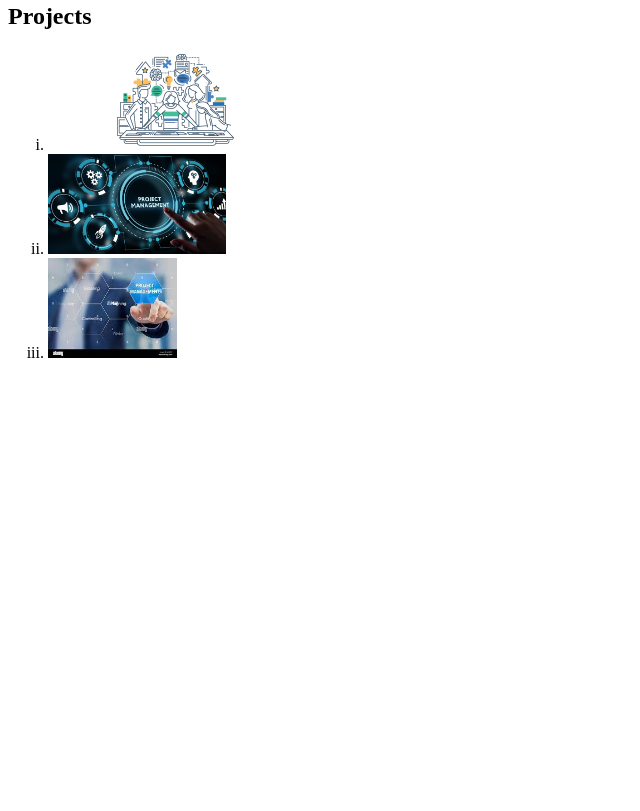
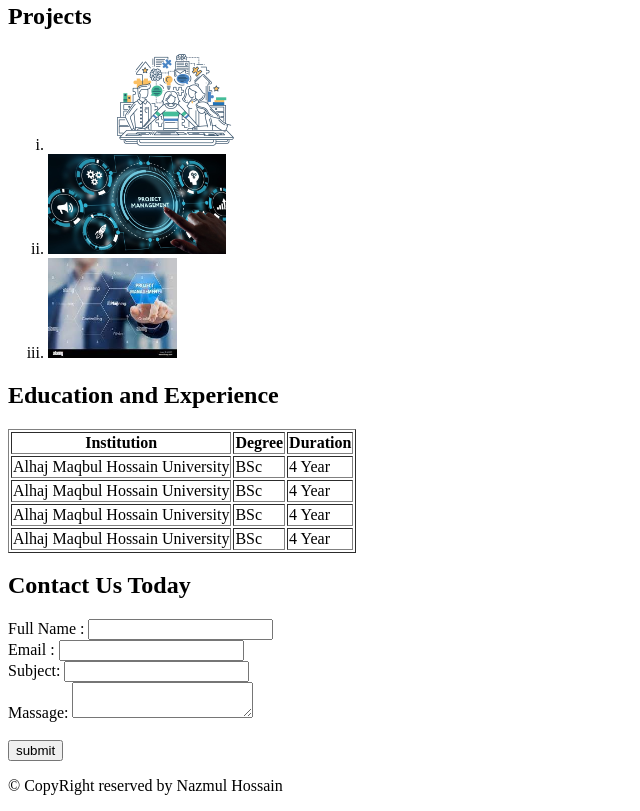
Before and after one commit to anisul-Islam/full-stack-assignment-3-html, a plain HTML site: page index.html in a window 1280 px wide. Shown: the part 856-1667 px from the top of the page, without its empty margins (0-640 px from the left). Before the commit the page ends 1234 px from the top, so only its background shows below. Drawn offline with Linux system fonts and the light colour scheme.

Commit message:
finished the assainment

```diff
--- a/index.html
+++ b/index.html
@@ -64,9 +64,8 @@
 <!-- Skills and Expertise End-->
 
 <!-- Projects Section -->
- <section>
-
-      <h1> Projects </h1>
+<section>
+    <h1> Projects </h1>
     <div class="Projects">
         <ol type="i">
             <li><a href="https://github.com/nazmu-l/Blog-ewbsite.git" target="_blank" ><img src="./image/project-design-in-project-management.png" alt="Blog Website" height="100"></a></li>
@@ -77,8 +76,73 @@
 
     </div>
 
+</section>
+<!-- Projects Section End-->
+
+<!-- Education Section -->
+<section>
+    <h1>Education and Experience</h1>
+    <table border="1">
+        <thead>
+            <tr>
+                <th>Institution</th>
+                <th>Degree</th>
+                <th>Duration</th>
+            </tr>
+        </thead>
+        <tbody>
+            <tr>
+                <td> Alhaj Maqbul Hossain University</td>
+                <td>BSc</td>
+                <td>4 Year</td>
+            </tr>
+            <tr>
+                <td> Alhaj Maqbul Hossain University</td>
+                <td>BSc</td>
+                <td>4 Year</td>
+            </tr>
+            <tr>
+                <td> Alhaj Maqbul Hossain University</td>
+                <td>BSc</td>
+                <td>4 Year</td>
+            </tr>
+            <tr>
+                <td> Alhaj Maqbul Hossain University</td>
+                <td>BSc</td>
+                <td>4 Year</td>
+            </tr>
+        </tbody>
+    </table>
+</section>
+
+<!-- Education Section End-->
+
+<!-- Contact Section -->
+<section>
+
+    <h1>Contact Us Today </h1>
+
+        <form action="./g.txt">
+            <label for="name" >Full Name :</label>
+            <input type="text" name="name" id="name"><br>
+            <label for="email" >Email :</label>
+            <input type="email" name="email" id="email"><br>
+            <label for="name" >Subject:</label>
+            <input type="text" name="name" id="name"><br>
+            <label for="massage" >Massage:</label>
+            <textarea name=massage" id="massage"></textarea><br>
+            <br>
+            <input type="submit" value="submit">
+        </form>
+</section>
+<!-- Contact Section End-->
+
+<!-- Footer Srction -->
+ <section>
+    <footer>
+        <p>&copy CopyRight reserved by Nazmul Hossain</p>
+    </footer>
  </section>
- <!-- Projects Section End-->
-
+<!-- Footer Srction -->
 </body>
 </html>
```
Also changed, not shown: g.txt (added).
